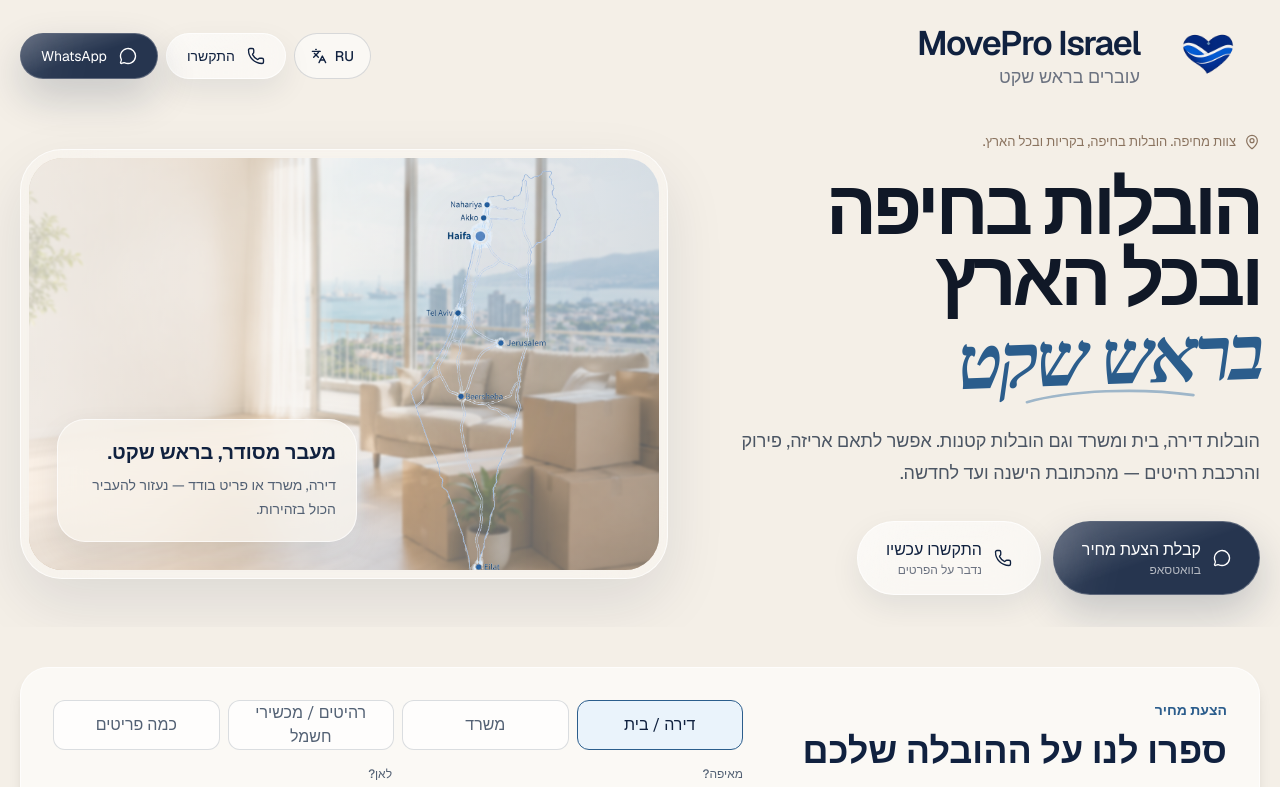
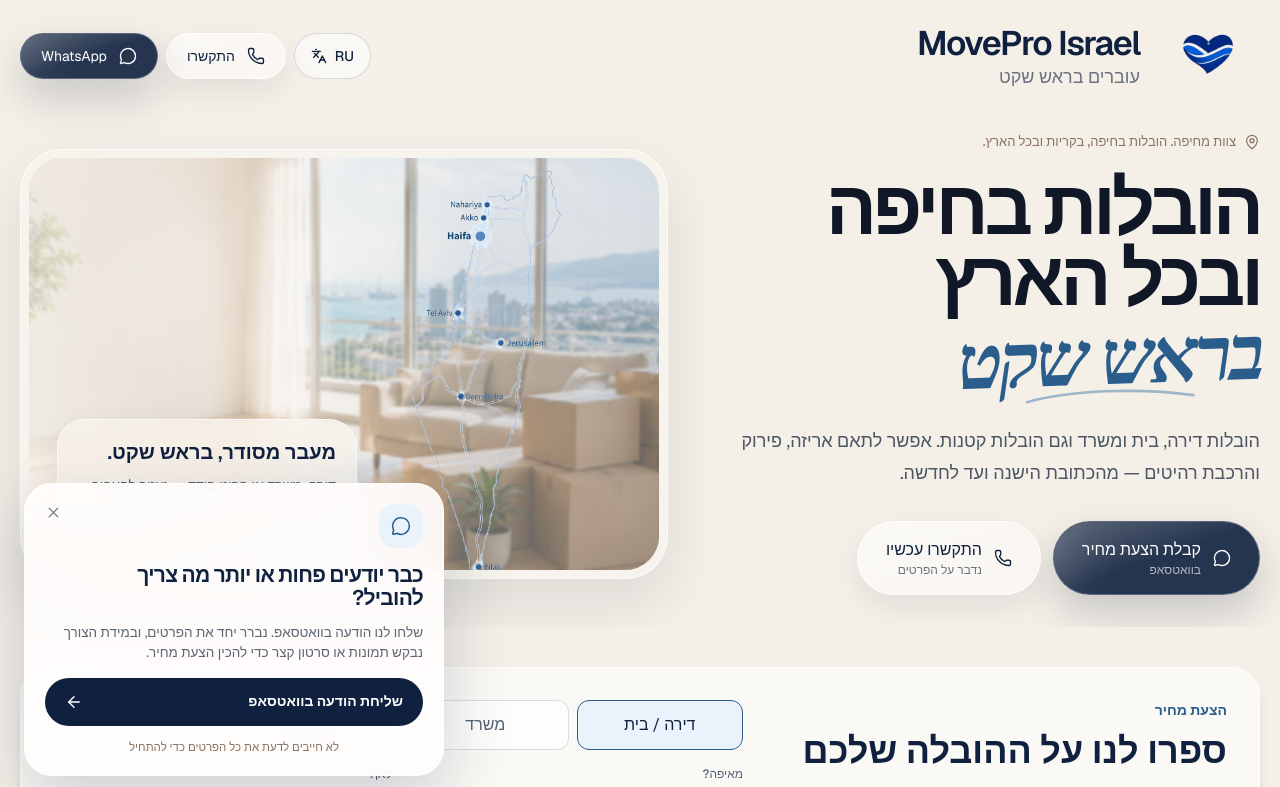
Before and after one commit to tsstish/movepro-israel, a Next.js app: page /he in a window 1280 px wide. Shown: the top 787 px of the page. Built offline with nearby package versions, Linux system fonts and the light colour scheme.

Commit message:
Enable smart WhatsApp popup on Hebrew landing page

```diff
--- a/src/app/he/page.tsx
+++ b/src/app/he/page.tsx
@@ -10,6 +10,7 @@ import HebrewTrustSection from "@/components/he/HebrewTrustSection";
 import HebrewFAQSection from "@/components/he/HebrewFAQSection";
 import HebrewFinalCTASection from "@/components/he/HebrewFinalCTASection";
 import HebrewFooter from "@/components/he/HebrewFooter";
+import HebrewSmartWhatsAppPrompt from "@/components/he/HebrewSmartWhatsAppPrompt";
 
 
 export const metadata: Metadata = {
@@ -45,6 +46,7 @@ export default function HebrewPage() {
       <HebrewFAQSection />
       <HebrewFinalCTASection />
       <HebrewFooter />
+      <HebrewSmartWhatsAppPrompt />
       <div className="h-20 lg:hidden"/><div className="fixed bottom-0 left-0 right-0 z-50 border-t border-white/50 bg-[#F4EFE7]/95 p-3 backdrop-blur lg:hidden"><div className="mx-auto flex max-w-md gap-2"><a href={wa} data-cta="he-sticky" className="flex h-12 flex-1 items-center justify-center gap-2 rounded-2xl bg-[#10213F] font-semibold text-white"><MessageCircle size={18}/> שלחו הודעה</a><a href="tel:+972546745954" aria-label="התקשרו" className="flex h-12 w-14 items-center justify-center rounded-2xl bg-white"><Phone size={19}/></a></div></div>
     </main>
   );
```
